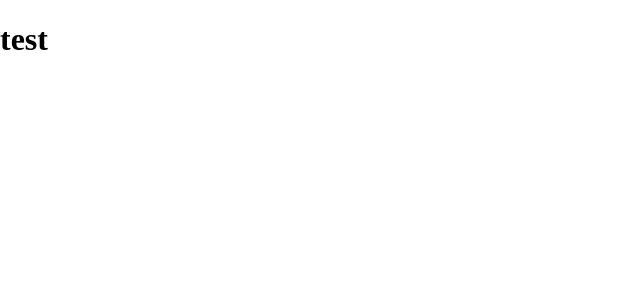
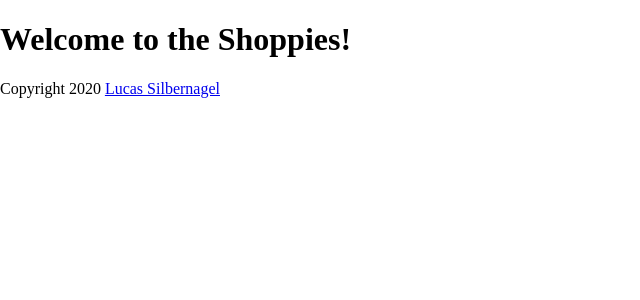
Before and after one commit to LucasSilbernagel/bestFlix, a React (Create React App) app: page / in a window 1280 px wide. Shown: the top 300 px of the page, without its empty margins (0-640 px from the left). Built offline with nearby package versions, Linux system fonts and the light colour scheme.

Commit message:
added basic components

```diff
--- a/package.json
+++ b/package.json
@@ -1,4 +1,5 @@
 {
+  "homepage": "https://LucasSilbernagel.github.io/shoppies",
   "name": "shoppies",
   "version": "0.1.0",
   "private": true,
@@ -13,6 +14,8 @@
     "react-scripts": "3.4.3"
   },
   "scripts": {
+    "predeploy": "npm run build",
+    "deploy": "gh-pages -d build",
     "start": "react-scripts start",
     "build": "react-scripts build",
     "test": "react-scripts test",
--- a/src/App.js
+++ b/src/App.js
@@ -1,12 +1,15 @@
 import React from 'react';
 import './App.scss';
+import Header from './Components/Header';
+import Main from './Components/Main';
+import Footer from './Components/Footer';
 
 function App() {
   return (
     <>
-      <header className="App-header">
-        <h1>test</h1>
-      </header>
+      <Header />
+      <Main />
+      <Footer />
     </>
   );
 }
--- a/src/App.scss
+++ b/src/App.scss
@@ -2,6 +2,10 @@
 
 @import "./styles/sass/partials/variables";
 
-@import "./styles/sass/partials/global";
+@import "./styles/sass/partials/header";
+
+@import "./styles/sass/partials/main";
+
+@import "./styles/sass/partials/footer";
 
 @import "./styles/sass/partials/mediaQueries";
--- /dev/null
+++ b/src/Components/Footer.js
@@ -0,0 +1,15 @@
+import React from 'react';
+
+function Footer() {
+  return (
+    <>
+      <footer>
+        <div className="wrapper">
+          <p>Copyright 2020 <a href="https://lucassilbernagel.com/" target="_blank" rel="noopener noreferrer">Lucas Silbernagel</a></p>
+        </div>
+      </footer>
+    </>
+  );
+}
+
+export default Footer;
--- /dev/null
+++ b/src/Components/Header.js
@@ -0,0 +1,15 @@
+import React from 'react';
+
+function Header() {
+  return (
+    <>
+      <header>
+        <div className="wrapper">
+          <h1>Welcome to the Shoppies!</h1>
+        </div>
+      </header>
+    </>
+  );
+}
+
+export default Header;
--- /dev/null
+++ b/src/Components/Main.js
@@ -0,0 +1,15 @@
+import React from 'react';
+
+function Main() {
+  return (
+    <>
+      <main>
+        <div className="wrapper">
+
+        </div>
+      </main>
+    </>
+  );
+}
+
+export default Main;
```
Also changed, not shown: src/styles/sass/partials/_footer.scss (added), src/styles/sass/partials/_global.scss (deleted), src/styles/sass/partials/_header.scss (added), src/styles/sass/partials/main.scss (added).
